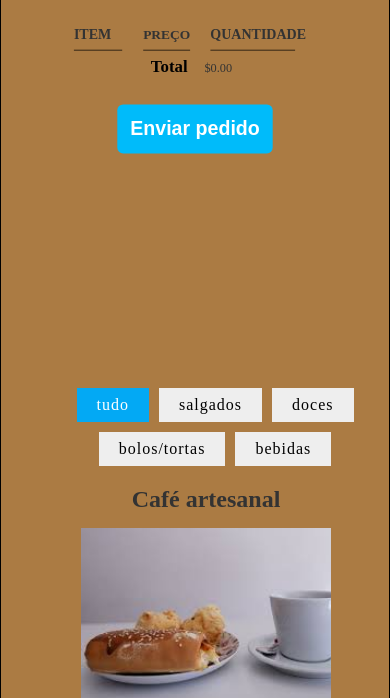
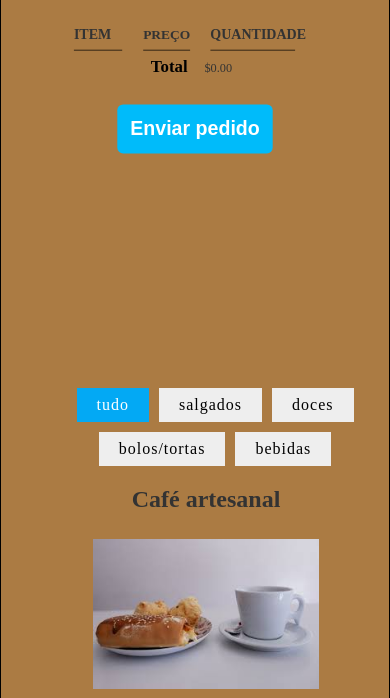
Before and after one commit to AlexPereiraChaves/Ki_delicia, a plain HTML site: page cardapio.html in a window 390 px wide. Shown: the part 388-1086 px from the top of the page. Drawn offline with nearby package versions, Linux system fonts and the light colour scheme.

Commit message:
Update cardapio.css

```diff
--- a/css/cardapio.css
+++ b/css/cardapio.css
@@ -256,12 +256,16 @@ html, body {
     display: flex;
     flex-wrap: wrap;
     justify-content: space-around;
-    margin: 200px;
+
 }
 .shop-item-descricao {
     display: none;
 }
-
+@media screen and (max-width: 1200px) {
+    .shop-item-image {
+        height: 150px;
+    }
+}
 .cart-header {
     font-weight: bold;
     font-size: 1.25em;
```
